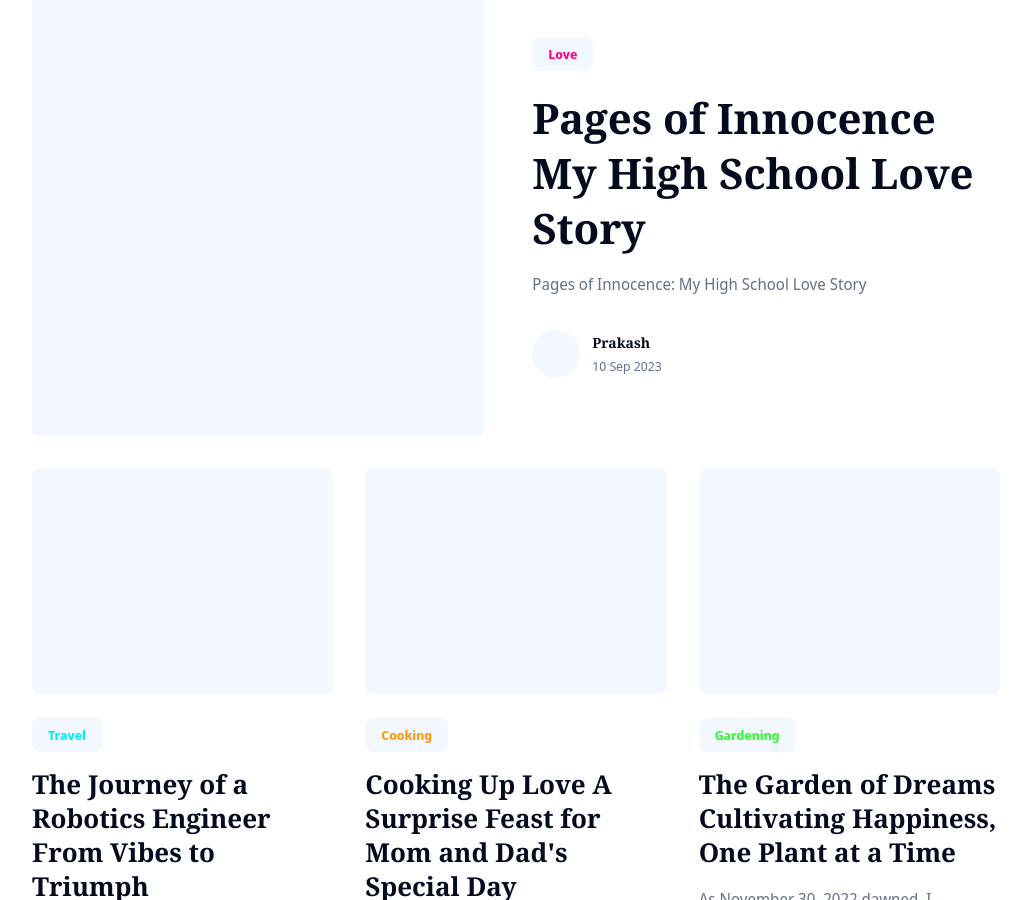
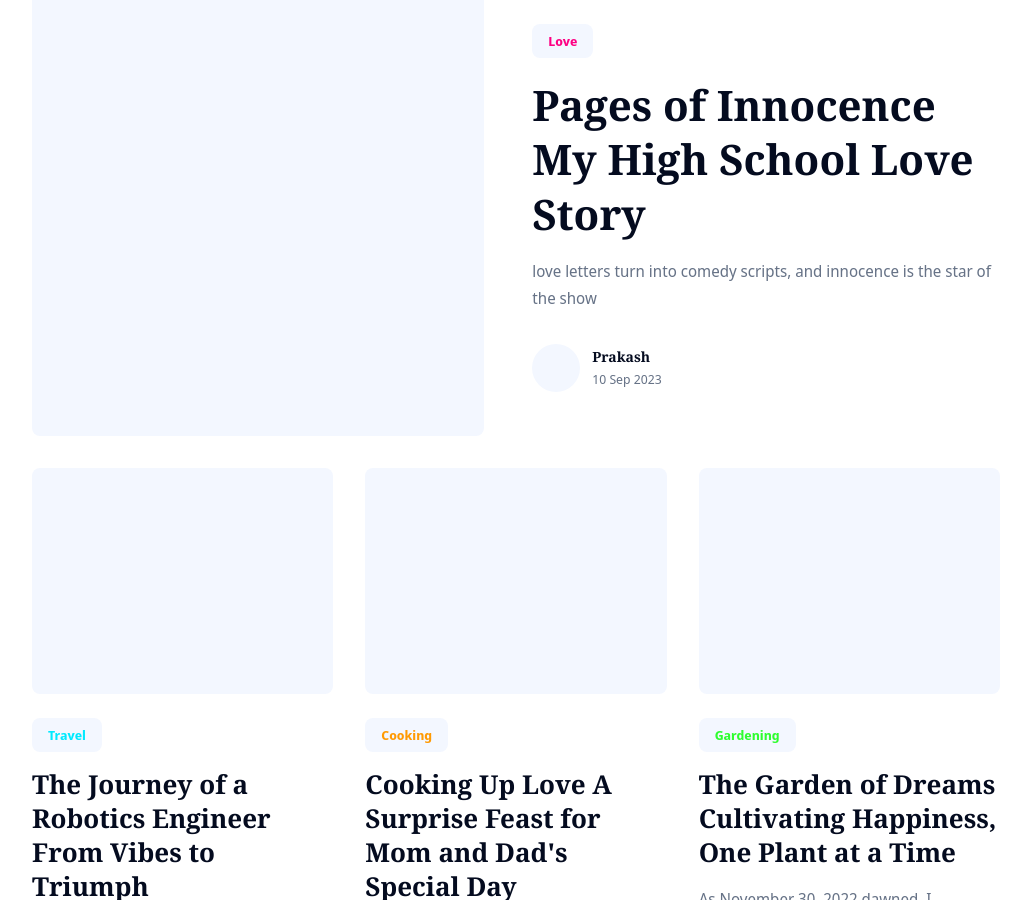
Before and after one commit to PrakasRavichandran/dairy-blog, a Jekyll site: the page built from index.html, in a window 1280 px wide and 900 px high, scrolled down 511 px. Shown: the whole window, without its empty margins (124-1150 px from the left). Built offline with Jekyll 4.4.1, drawn with Linux system fonts in a browser that asks for light colours; nearby versions of some CDN libraries; some of the changed lines change nothing that is shown.

Commit message:
Update 2023-09-10-my-high-school-love-story.markdown

```diff
--- a/_posts/2023-09-10-my-high-school-love-story.markdown
+++ b/_posts/2023-09-10-my-high-school-love-story.markdown
@@ -1,7 +1,7 @@
 ---
 layout: post
 title:  Pages of Innocence My High School Love Story
-description:  "Pages of Innocence: My High School Love Story"
+description: love letters turn into comedy scripts, and innocence is the star of the show
 date:   2023-09-10 22:15:35 +0300
 author: prakash
 image:  '/images/00.jpg'
@@ -10,5 +10,42 @@
 tags_color: '#fe0083'
 featured: true
 ---
+## High School High Jinks: The Accidental Heartthrob
 
-# Coming Soon
+High school: where love letters turn into comedy scripts, and innocence is the star of the show
+
+### Intro
+Alright, folks, gather 'round, 'cause today we're taking a hilarious trip down memory lane to my high school days – specifically, the 10th grade. You know, the age when you're half student, half bundle of nerves? Well, sit back and enjoy the comedy of errors that unfolded during my science exam escapades.
+
+### A Beauty in the Classroom
+Picture this: A bunch of 10th graders nervously heading to a government school for their annual exams. It's science day, the day that always made my palms sweat more than a hot pepper in July. But that's not the main event here.
+
+My buddies back then were English medium students, and one of them had a keen eye for the ladies. He pointed out a girl and declared, "She's a real stunner, mate! Everyone's tried their luck, but she's got that 'no-entry' sign flashing." You bet she was cute, and that loyal aura about her? It was like she was the queen bee of our school.
+
+## The Hostel Hilarity
+Fast forward to post-exam, and we're back at the hostel. I often found myself hanging out with the English medium gang – they knew how to have a laugh. Some of the boys couldn't stop talking about the girl's cuteness and kept reminding us not to make fools of ourselves around her. Solid advice, I must say!
+
+## A Surprising Return
+After the summer break, I switched to the biology group in the 11th grade. It was during one of those thrilling biology study sessions that our teacher, Mr. Ramarajan, doubled as my pal, and turned learning into a comedy show. But the real kicker was when a classmate pointed her out again, and I realized she had joined our school. The 'stunner' from the 10th-grade exams!
+
+## The Letter Bomb
+Now, this is where the comedy really takes off. Someone started writing love letters in my name, and believe it or not, I didn't take it too seriously – thought it was all in good fun. During a late-night study sesh, a buddy raised my hand, but she misunderstood, thinking I was trying to be Casanova. The next day, she reported me to our chemistry teacher, who was also a friend. You can imagine the laughs we had when he had to explain the situation.
+
+![hand](https://www.google.com/url?sa=i&url=https%3A%2F%2Fwww.filmibeat.com%2Fphotos%2Ftamil-movies%2F3-10634.html&psig=AOvVaw3djHzwWnuDiyCgivzdvWlE&ust=1694585835662000&source=images&cd=vfe&opi=89978449&ved=0CBAQjRxqFwoTCMDq87C2pIEDFQAAAAAdAAAAABAE)
+
+## The Suicide Scare
+Letters kept coming, and I couldn't be bothered. But things took a dark turn when her friend attempted an Oscar-worthy suicide act on campus. We all panicked, thinking our silly letters were to blame. That night during our study time, I finally spotted her, and to my relief, she seemed alright. A real cliffhanger, wasn't it?
+
+## A Not-So-Romantic Reveal
+Let's get one thing straight: During all this madness, I was about as romantically inclined as a cardboard box. Time ticked on, and two years later, during the 12th-grade chemistry exam, something bizarre happened. Boys from my class kept dropping my name to her, and she'd flash a smile. I was utterly clueless.
+
+Then came March 24, 2018, a day before my birthday. She handed me a letter, and I assumed it was another lecture on keeping my hormones in check. Little did I know, it was the comedic climax of this saga – she declared her love! I just mustered a feeble smile and bolted. Unfortunately, some Sherlock from the English medium witnessed the spectacle and broadcast it to the whole class. Cue the panic mode.
+
+## Innocence to Understanding
+In the end, it was all a mix of teenage confusion and hilarious misadventures. I felt guilty for unintentionally leading her on, but life's like that sometimes. Years later, I stumbled upon her Instagram profile and decided to clear the air. Surprisingly, she held no grudges, proving that time heals all adolescent wounds.
+
+This comedy of errors was my first encounter with innocent love, and it'll always be a cherished memory. It's a reminder of how we go from clueless teenagers to (slightly) less clueless adults when it comes to understanding the wild ride of human emotions.
+
+Until next time, folks, keep the laughter alive, and remember – innocence can be a comedy goldmine!
+
+>High school - where innocence and teenage confusion collide, creating a comedy of errors that we'll cherish forever in the theater of our memories.
```
